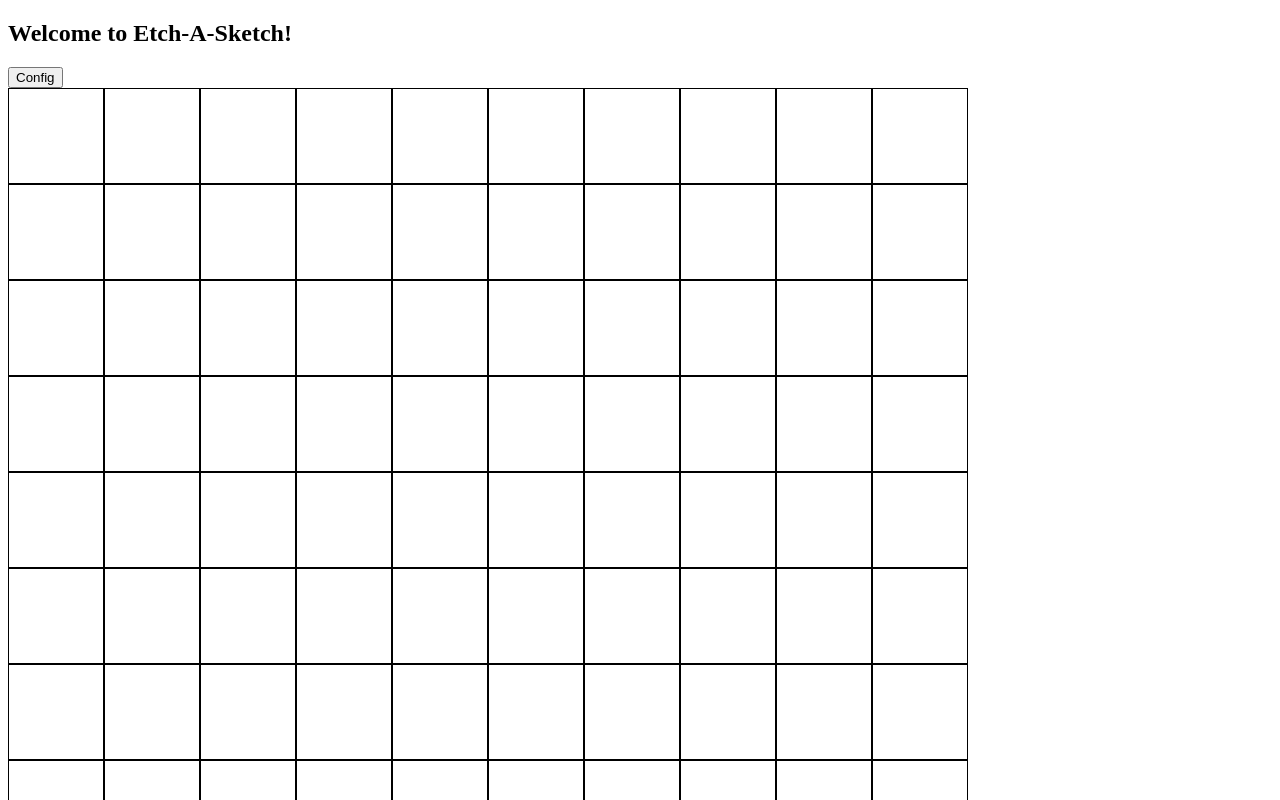
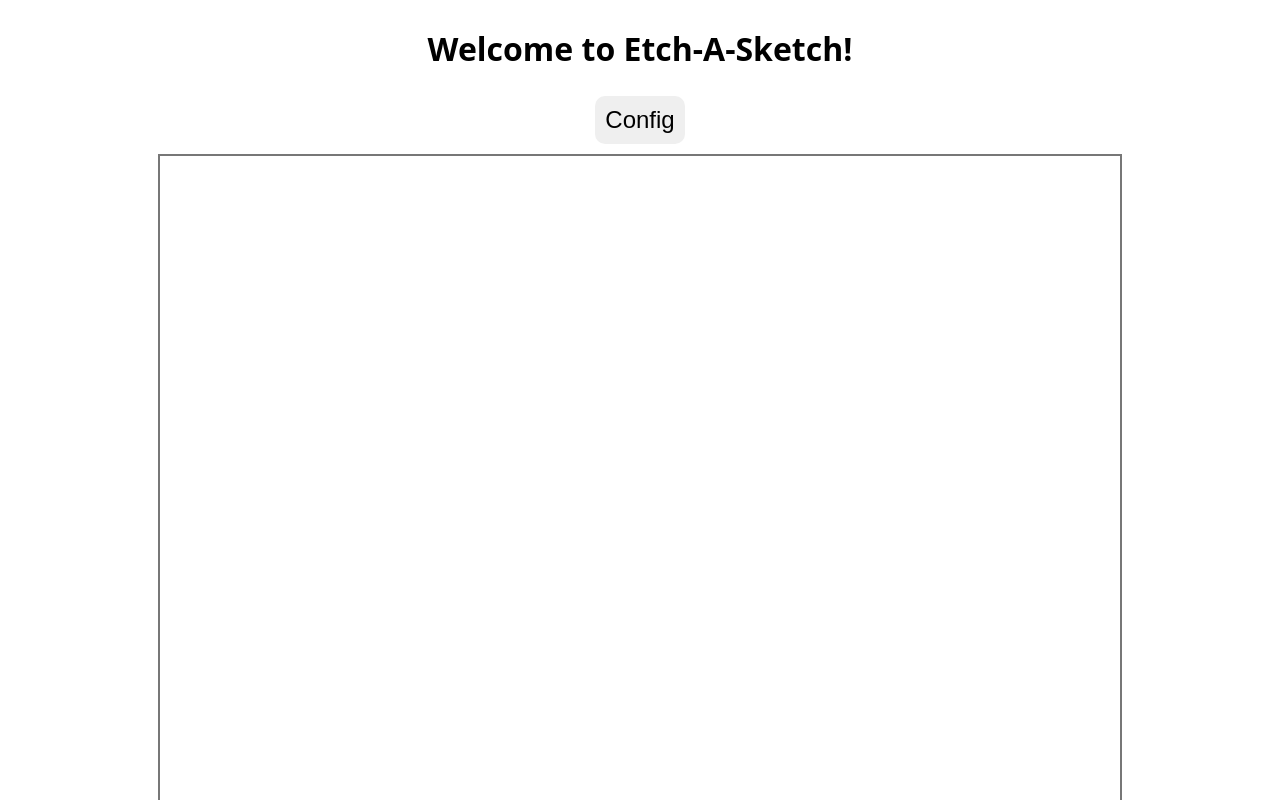
Before and after one commit to Gerile3/etchASketch, a plain HTML site: page index.html in a window 1280 px wide. Shown: the top 800 px of the page. Drawn offline with Linux system fonts and the light colour scheme.

Commit message:
add styles for the page

```diff
--- a/style.css
+++ b/style.css
@@ -1,26 +1,44 @@
-*{
+* {
     box-sizing: border-box;
-    --box-width:960px;
-    --box-height:960px;
+}
+
+.head{
+    text-align: center;
+}
+
+.title{
+    font-family: system-ui, -apple-system, BlinkMacSystemFont, 'Segoe UI', Roboto, Oxygen, Ubuntu, Cantarell, 'Open Sans', 'Helvetica Neue', sans-serif;
+    font-size: 2rem;
+    text-align: center;
+}
+
+.input{
+    max-width: 50%;
+    font-size: 1.5rem;
+    padding: 10px;
+    border:0;
+    border-radius: 10px;
+    margin-bottom: 10px;
+}
+
+.footer{
+    text-align: center;
+}
+
+.main{
+    display: flex;
+    justify-content: center;
 }
 
 .box-container{
-    display:flex;
-    max-width: 960px;
-    max-height: 960px;
+    display: flex;
+    width: 964px;
+    height: 964px;
+    border: 2px solid #777;
     flex-wrap: wrap;
 }
 
 .box{
-    border: 1px solid black;
-    width: var(--box-width);
-    height: var(--box-height);
-    min-width: 96px;
-    min-height: 96px;
-    margin:0;
-    flex-shrink: 0;
+    min-width: 60px;
+    min-height: 60px;
 }
-
-.box:hover{
-    background-color: red;
-}
```
